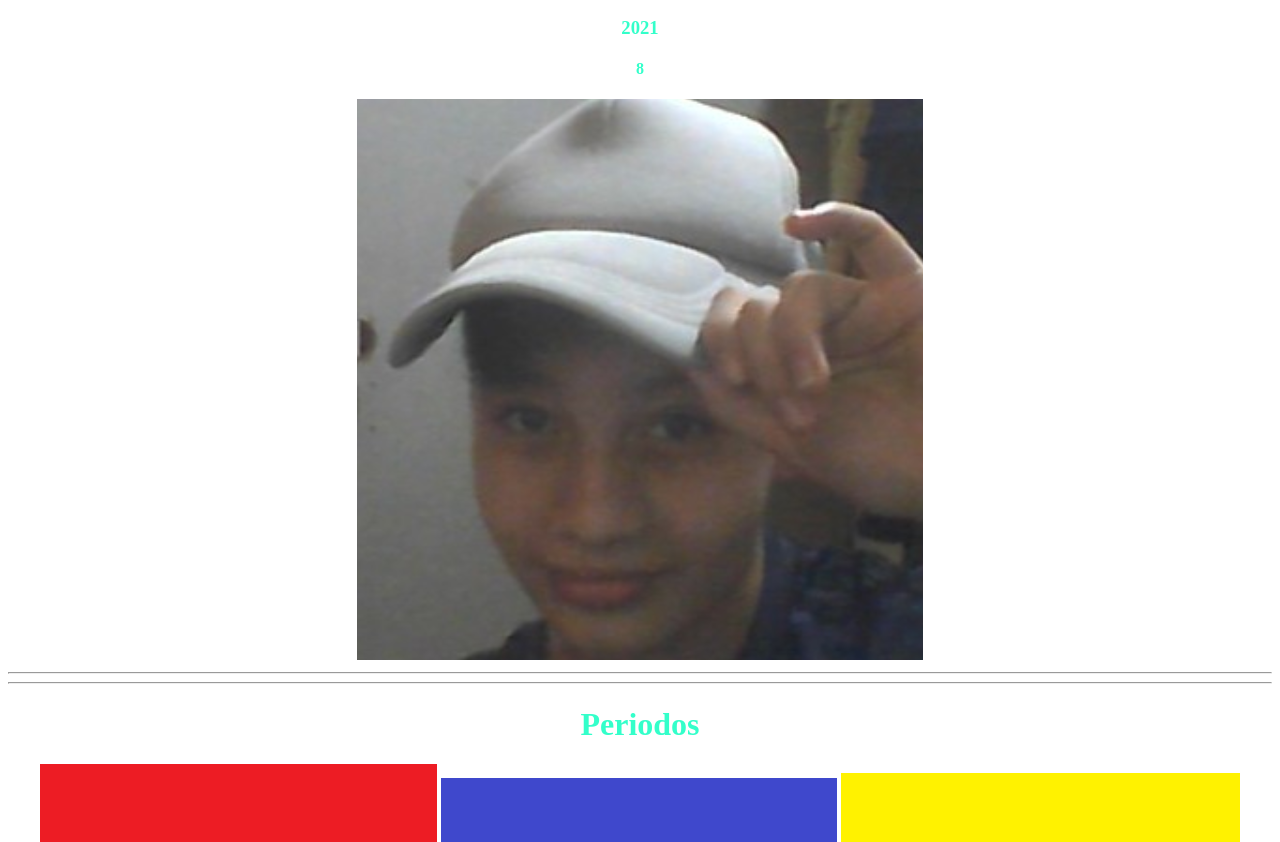
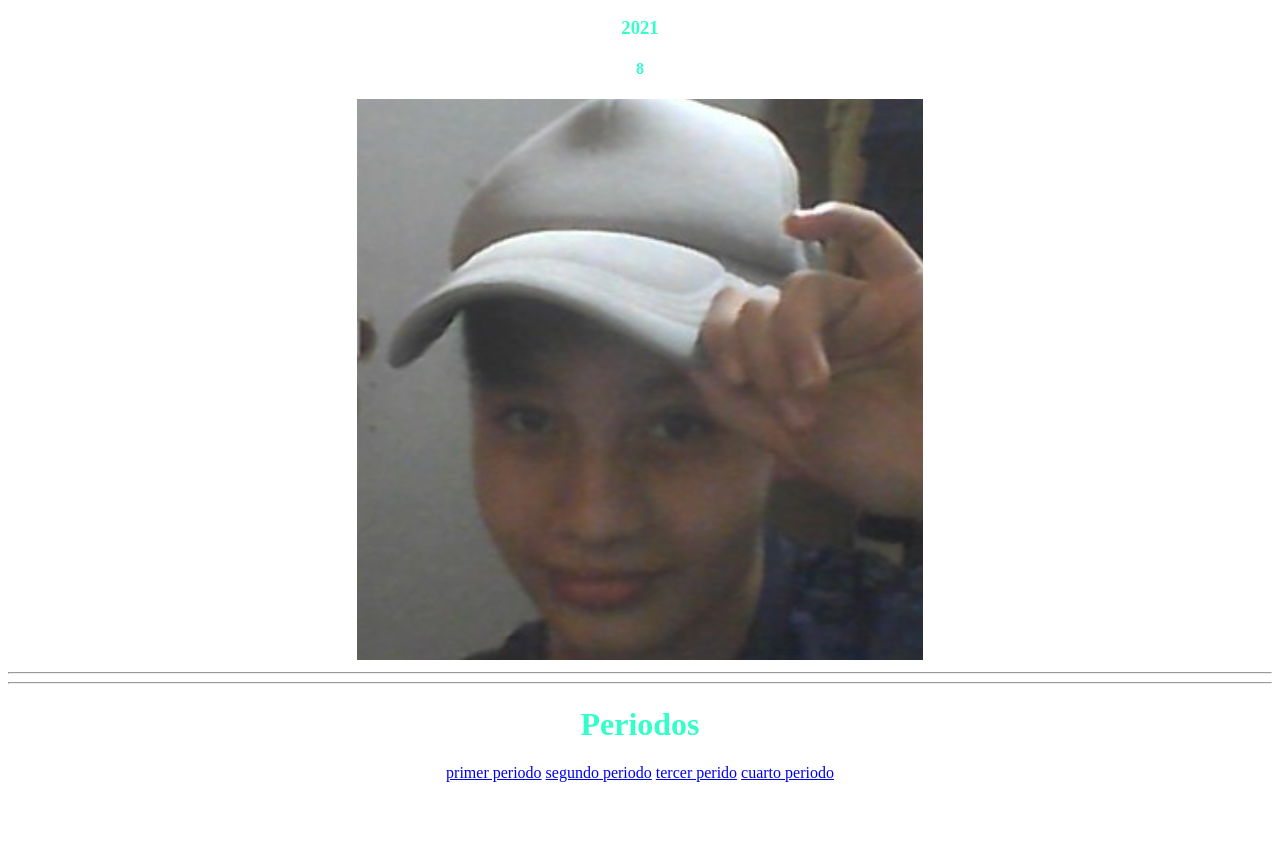
Before and after one commit to emmanuelmorales08/informaticaaa, a plain HTML site: page index.html in a window 1280 px wide. Shown: the part 110-952 px from the top of the page. After the commit the page ends 900 px from the top, so only its background shows below. Drawn offline with Linux system fonts and the light colour scheme.

Commit message:
Update index.html

```diff
--- a/index.html
+++ b/index.html
@@ -13,10 +13,10 @@
       <hr>
       <center><h1 style="color: #33FFCA">Periodos</h1></center>
       <center>
-              <a href="periodo1.html"><img src="boton1.png"></a>
-              <a href="periodo2.html"><img src="boton2.png"></a>
-              <a href="periodo3.html"><img src="boton3.png"></a>
-              <a href="peridoo4.html"><img src="boton4.png"></a>
+              <a href="periodo1.html">primer periodo</a>
+              <a href="periodo2.html">segundo periodo</a>
+              <a href="periodo3.html">tercer perido</a>
+              <a href="peridoo4.html">cuarto periodo</a>
       </center>
 
 </body>
```
